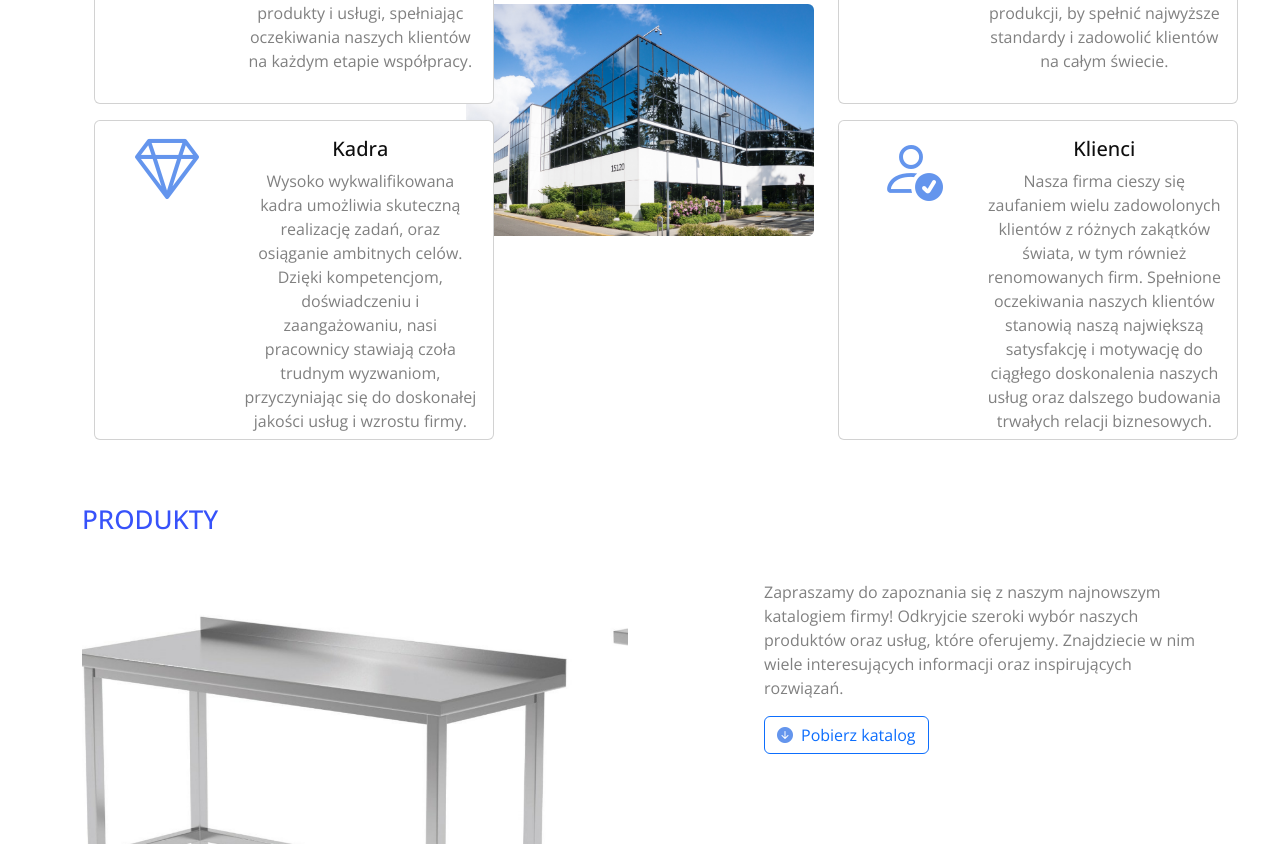
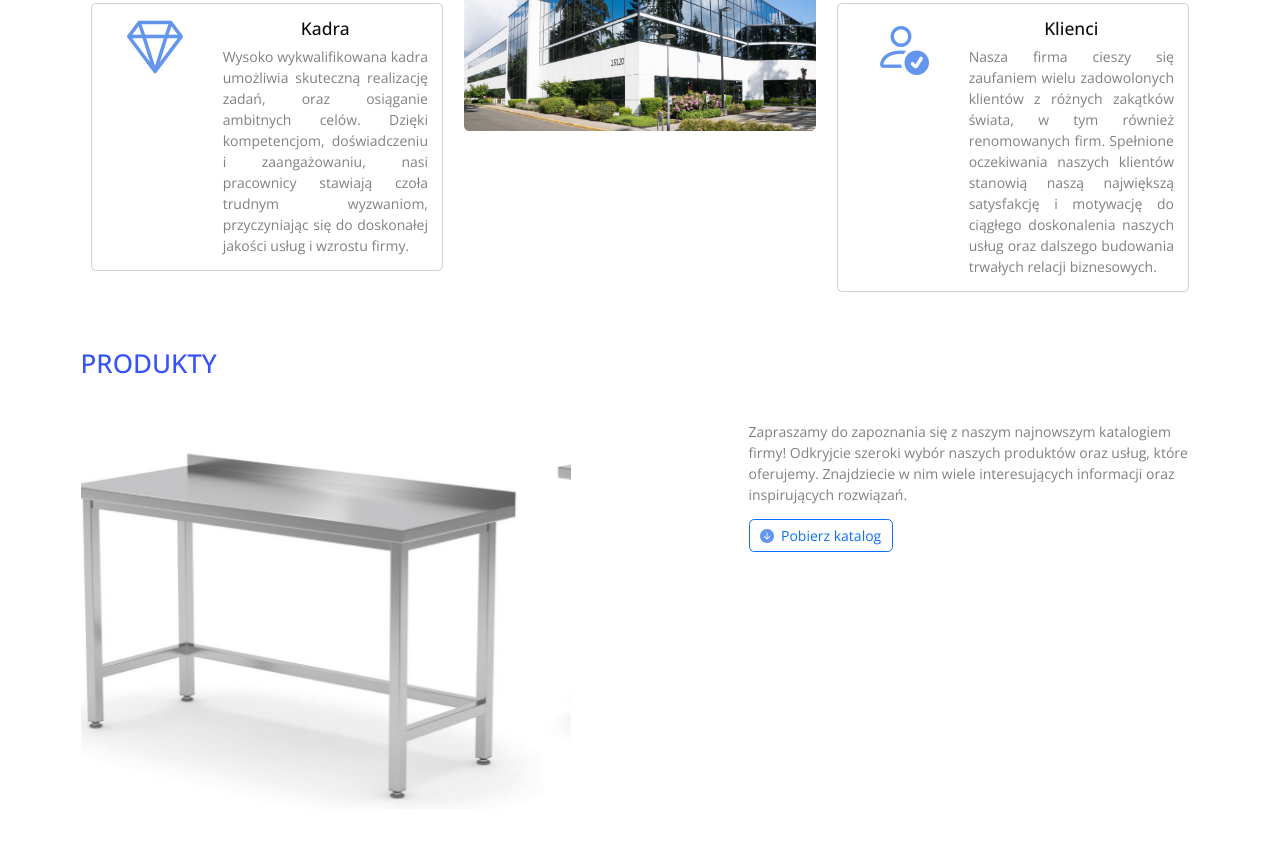
Before and after one commit to magdagry/inotek, a plain HTML site: page index.html in a window 1280 px wide. Shown: the part 1540-2384 px from the top of the page. Drawn offline with nearby package versions, Linux system fonts and the light colour scheme; some packages are replaced by stand-ins of ours.

Commit message:
font size change

```diff
--- a/style.css
+++ b/style.css
@@ -1,6 +1,7 @@
 * {
     font-family: 'Open Sans', sans-serif;
     color: gray;
+    font-size: 14px;
 }
 
 h3 {
@@ -81,11 +82,18 @@ top: 138px;
 text-align: -webkit-center;
  }
 
-.card {
+/* .card {
     width: 25rem;
     height: 20rem;
+} */
+
+.card:hover {
+    box-shadow: 0 10px 22px 10px rgba(27, 38, 49, 0.1);
 }
 
+.card-text {
+    text-align: justify;
+}
 .card .img {
     filter: hue-rotate(240deg)!important;
 }
@@ -115,6 +123,11 @@ font-size: 4rem;
 }
 
 
+.carousel {
+    width: 35rem;
+    height: 30rem;
+}
+
 #map {
     height: 400px;
 }
```
